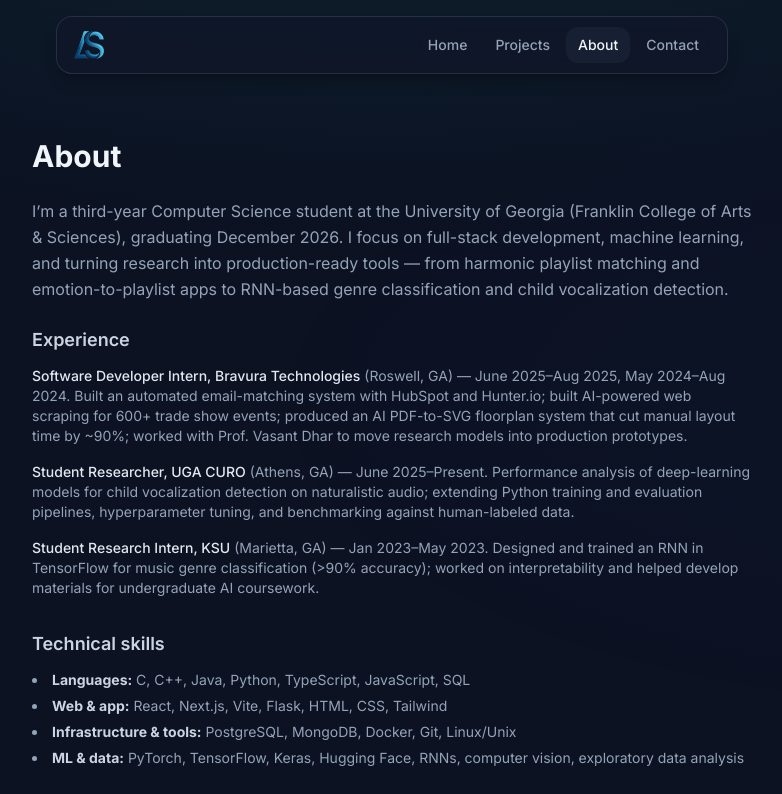
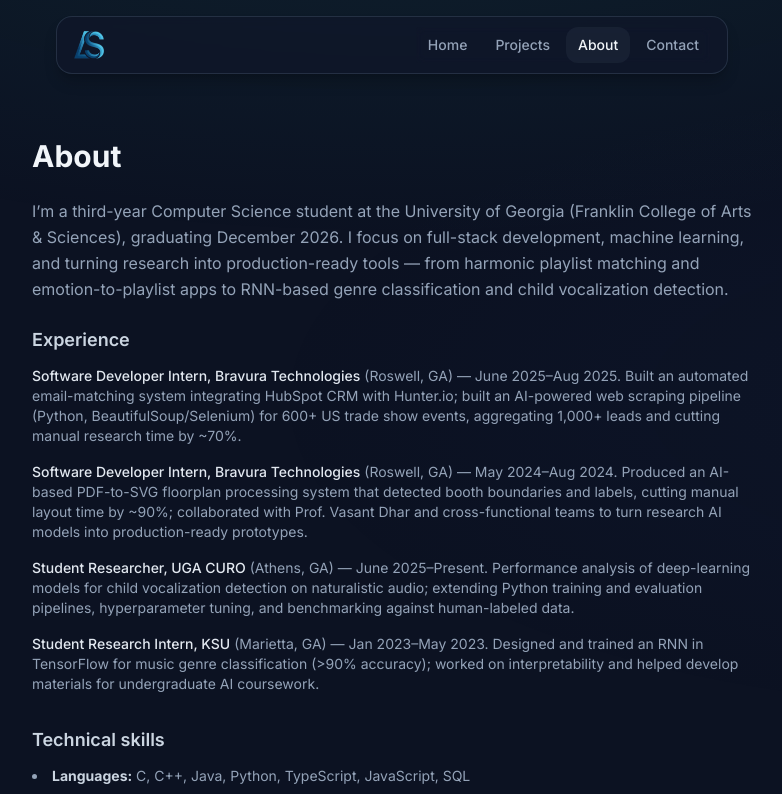
Before and after one commit to lestep1225118/portfolio, a Next.js app: page /about in a window 1280 px wide. Shown: the top 794 px of the page, without its empty margins (248-1030 px from the left). Built offline with nearby package versions, Linux system fonts and the light colour scheme.

Commit message:
Updated about section

```diff
--- a/app/about/page.tsx
+++ b/app/about/page.tsx
@@ -10,7 +10,10 @@ export default function AboutPage() {
       <h2 className="text-lg font-semibold text-slate-300 mb-3">Experience</h2>
       <ul className="text-slate-400 space-y-4 mb-8 text-sm">
         <li>
-          <span className="font-medium text-slate-200">Software Developer Intern, Bravura Technologies</span> (Roswell, GA) — June 2025–Aug 2025, May 2024–Aug 2024. Built an automated email-matching system with HubSpot and Hunter.io; built AI-powered web scraping for 600+ trade show events; produced an AI PDF-to-SVG floorplan system that cut manual layout time by ~90%; worked with Prof. Vasant Dhar to move research models into production prototypes.
+          <span className="font-medium text-slate-200">Software Developer Intern, Bravura Technologies</span> (Roswell, GA) — June 2025–Aug 2025. Built an automated email-matching system integrating HubSpot CRM with Hunter.io; built an AI-powered web scraping pipeline (Python, BeautifulSoup/Selenium) for 600+ US trade show events, aggregating 1,000+ leads and cutting manual research time by ~70%.
+        </li>
+        <li>
+          <span className="font-medium text-slate-200">Software Developer Intern, Bravura Technologies</span> (Roswell, GA) — May 2024–Aug 2024. Produced an AI-based PDF-to-SVG floorplan processing system that detected booth boundaries and labels, cutting manual layout time by ~90%; collaborated with Prof. Vasant Dhar and cross-functional teams to turn research AI models into production-ready prototypes.
         </li>
         <li>
           <span className="font-medium text-slate-200">Student Researcher, UGA CURO</span> (Athens, GA) — June 2025–Present. Performance analysis of deep-learning models for child vocalization detection on naturalistic audio; extending Python training and evaluation pipelines, hyperparameter tuning, and benchmarking against human-labeled data.
```
